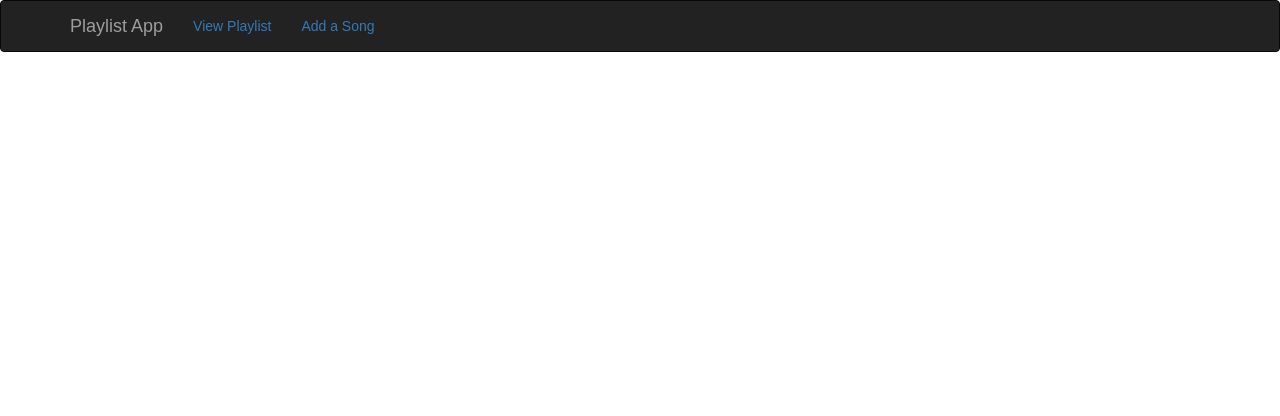
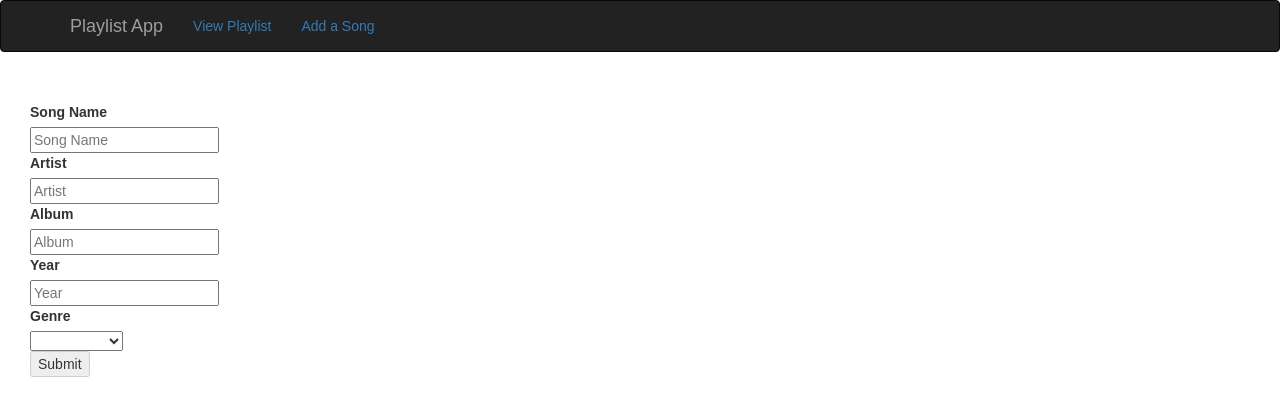
Before and after one commit to natecrow/my-destinations, a React (Create React App) app: page /song-addition in a window 1280 px wide. Shown: the top 416 px of the page. Built offline with nearby package versions, Linux system fonts and the light colour scheme.

Commit message:
Refactored AddSongForm into a class component, updated some formatting

```diff
--- a/package.json
+++ b/package.json
@@ -3,6 +3,7 @@
   "version": "0.1.0",
   "private": true,
   "dependencies": {
+    "prop-types": "^15.6.0",
     "react": "^15.6.1",
     "react-bootstrap": "^0.31.3",
     "react-dom": "^15.6.1",
--- a/src/Components/AddSongForm.js
+++ b/src/Components/AddSongForm.js
@@ -1,18 +1,18 @@
 import React from 'react';
 import { Field, reduxForm } from 'redux-form';
+import PropTypes from 'prop-types';
 
-let AddSongForm = (props) => {
-    const { handleSubmit, pristine, submitting } = props;
+class AddSongForm extends React.Component {
+
+    render() {
+        const { handleSubmit, pristine, submitting } = this.props;
 
         return (
             <form onSubmit={handleSubmit}>
                 <div>
                     <label>Song Name</label>
                     <div>
-                    <Field
-                        name="songName"
-                        component="input"
-                        type="text"
+                        <Field name="songName" component="input" type="text"
                             placeholder="Song Name"
                         />
                     </div>
@@ -20,10 +20,7 @@ let AddSongForm = (props) => {
                 <div>
                     <label>Artist</label>
                     <div>
-                    <Field
-                        name="artist"
-                        component="input"
-                        type="text"
+                        <Field name="artist" component="input" type="text"
                             placeholder="Artist"
                         />
                     </div>
@@ -31,10 +28,7 @@ let AddSongForm = (props) => {
                 <div>
                     <label>Album</label>
                     <div>
-                    <Field
-                        name="album"
-                        component="input"
-                        type="text"
+                        <Field name="album" component="input" type="text"
                             placeholder="Album"
                         />
                     </div>
@@ -42,10 +36,7 @@ let AddSongForm = (props) => {
                 <div>
                     <label>Year</label>
                     <div>
-                    <Field
-                        name="year"
-                        component="input"
-                        type="text"
+                        <Field name="year" component="input" type="text"
                             placeholder="Year"
                         />
                     </div>
@@ -69,7 +60,14 @@ let AddSongForm = (props) => {
                 </div>
             </form>
         );
+    }
 };
+
+AddSongForm.propTypes = {
+    handleSubmit: PropTypes.any,
+    pristine: PropTypes.any,
+    submitting: PropTypes.any
+}
 
 AddSongForm = reduxForm({
     form: 'addSong', // unique ID for this form
--- a/src/Components/App.js
+++ b/src/Components/App.js
@@ -13,7 +13,7 @@ class App extends React.Component {
 
         <Switch>
           <Route exact path="/" component={Home} />
-          <Route path="/add-song-form" component={AddSongPage} />
+          <Route path="/song-addition" component={AddSongPage} />
         </Switch>
 
       </div>
--- a/src/Components/NavigationBar.js
+++ b/src/Components/NavigationBar.js
@@ -18,7 +18,7 @@ class NavigationBar extends React.Component {
                             <Link to="#">View Playlist</Link>
                         </NavItem>
                         <NavItem eventKey={2}>
-                            <Link to="/add-song-form">Add a Song</Link>
+                            <Link to="/song-addition">Add a Song</Link>
                         </NavItem>
                     </Nav>
                 </Navbar.Collapse>
```
Lines whose indentation alone changed are shown as unchanged.
